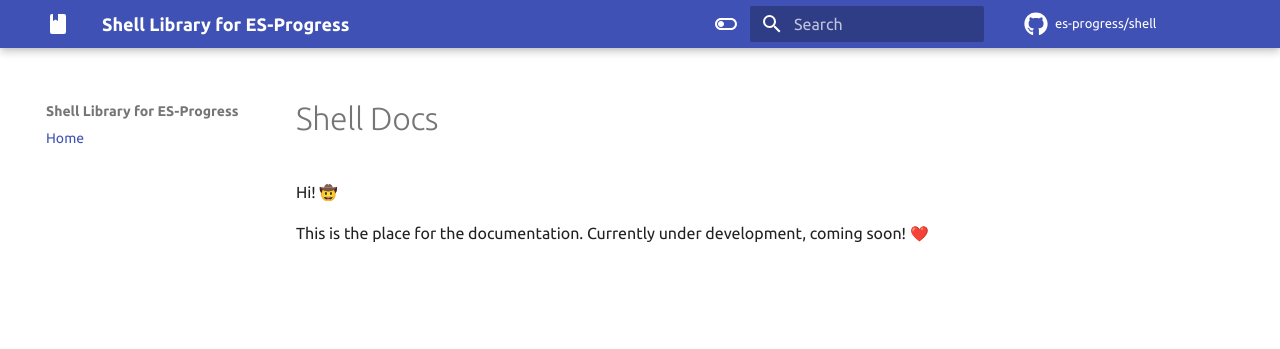
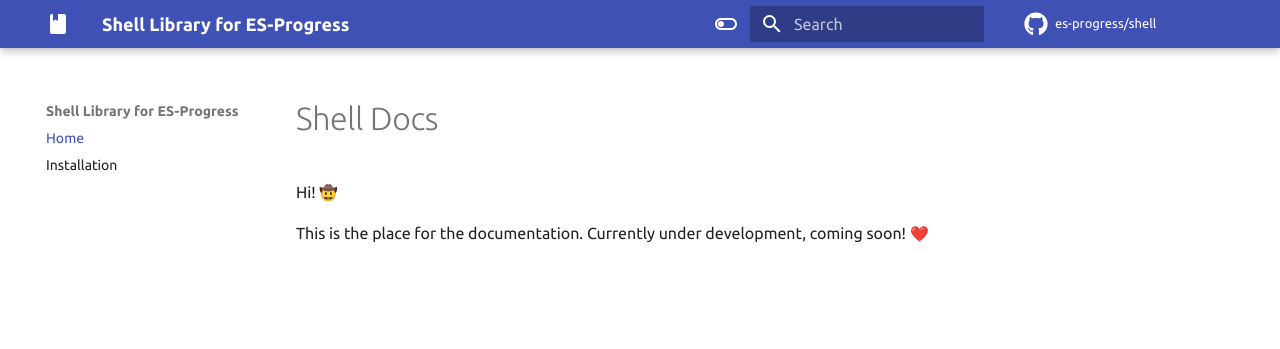
Before and after one commit to es-progress/shell, an MkDocs documentation site: the page built from docs/index.md, in a window 1280 px wide. Shown: the top 349 px of the page. Built offline with MkDocs 1.6.1 and Material for MkDocs 9.7.7, drawn with Linux system fonts in a browser that asks for light colours; emoji names are drawn with the system emoji font; comment, search, counter and statistics services are not loaded.

Commit message:
install skeleton

```diff
--- /dev/null
+++ b/docs/install.md
@@ -0,0 +1,3 @@
+# Installation
+
+Coming soon...
--- a/docs/nav.md
+++ b/docs/nav.md
@@ -1 +1,2 @@
 -   [Home](index.md)
+-   [Installation](install.md)
```
